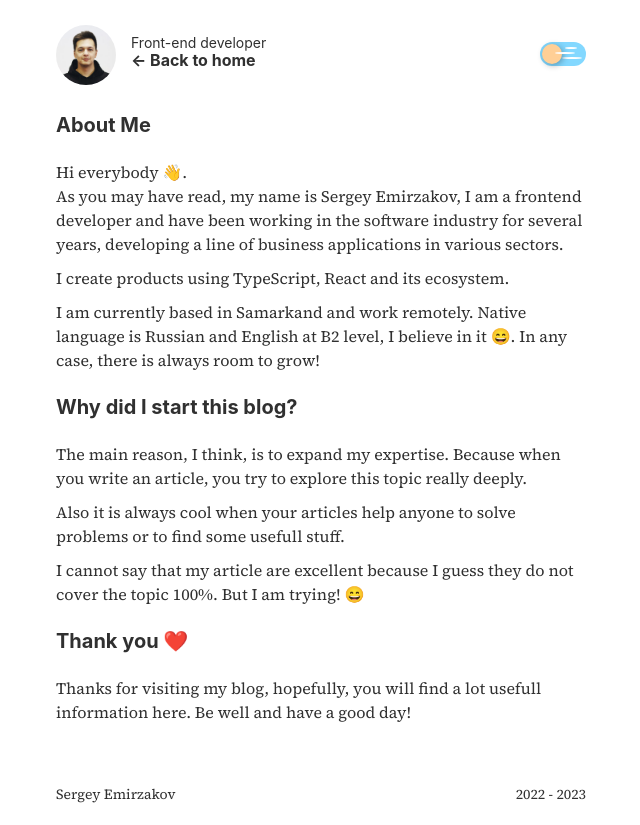
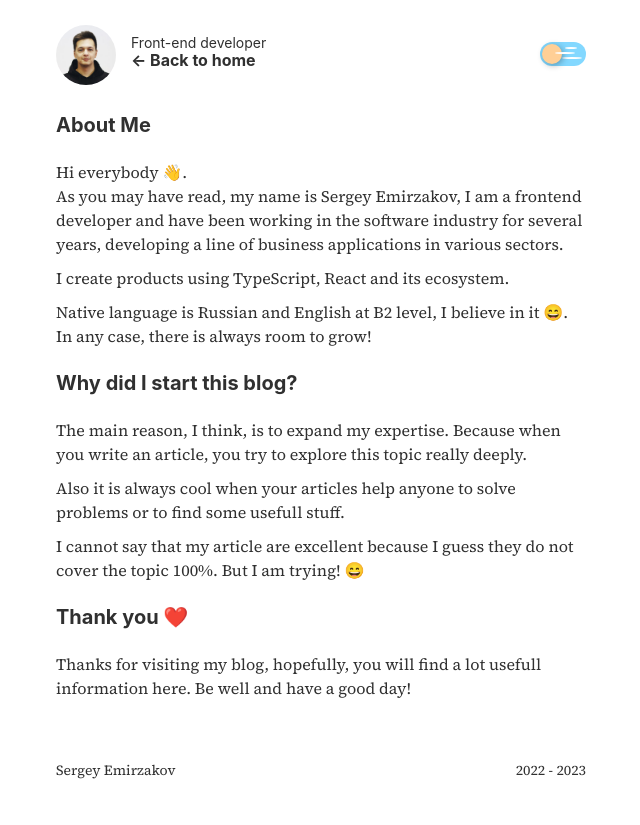
Before and after one commit to sergeyemirzakov/personalblog, a Next.js app: page /aboutme in a window 1280 px wide. Shown: the whole page, without its empty margins (319-959 px from the left). After the commit the page ends 801 px from the top, so only its background shows below. Built offline with nearby package versions, Linux system fonts and the light colour scheme.

Commit message:
Edit info

```diff
--- a/src/pages/aboutme.tsx
+++ b/src/pages/aboutme.tsx
@@ -19,9 +19,8 @@ const Aboutme = () => {
         </p>
         <p>I create products using TypeScript, React and its ecosystem.</p>
         <p>
-          I am currently based in Samarkand and work remotely. Native language is Russian
-          and English at B2 level, I believe in it 😄. In any case, there is always room
-          to grow!
+          Native language is Russian and English at B2 level, I believe in it 😄. In any
+          case, there is always room to grow!
         </p>
 
         <h1>Why did I start this blog?</h1>
```
